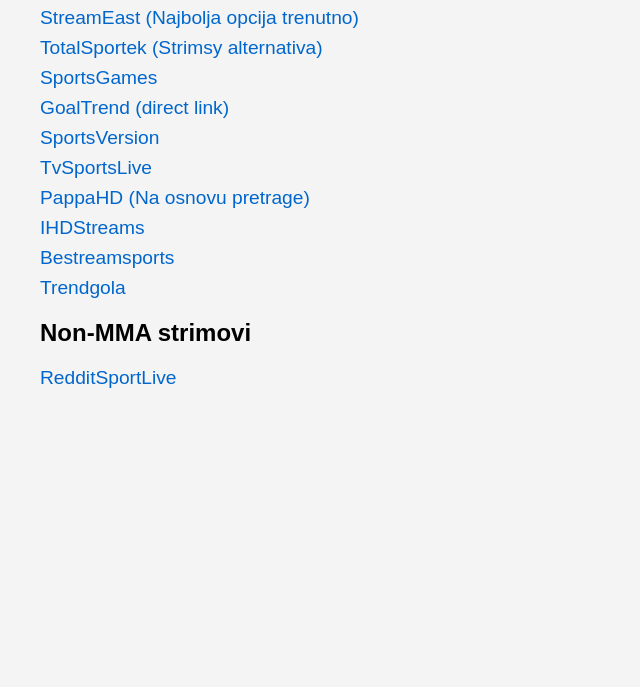
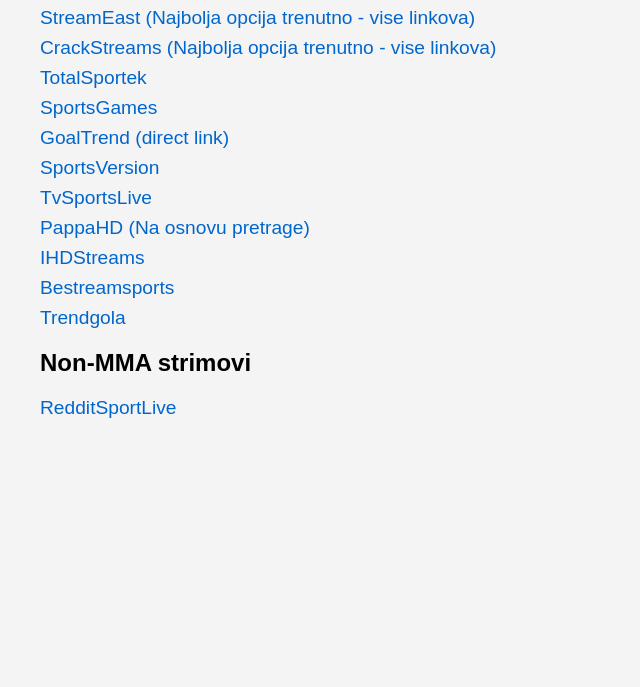
Before and after one commit to AlenkoSarenko/my-links, a plain HTML site: page index.html in a window 1280 px wide. Shown: the part 113-800 px from the top of the page, without its empty margins (0-640 px from the left). Drawn offline with Linux system fonts and the light colour scheme.

Commit message:
Update index.html

```diff
--- a/index.html
+++ b/index.html
@@ -32,8 +32,9 @@
 <body>
   <h1>Strimovi</h1>
   <ul>
-    <li><a href="https://v1.gostreameast.link/" target="_blank">StreamEast (Najbolja opcija trenutno)</a></li>
-	<li><a href="https://totalsportek.pro/" target="_blank">TotalSportek (Strimsy alternativa)</a></li>
+    <li><a href="https://v1.gostreameast.link/" target="_blank">StreamEast (Najbolja opcija trenutno - vise linkova)</a></li>
+	<li><a href="https://streamshd.pages.lat/" target="_blank">CrackStreams (Najbolja opcija trenutno - vise linkova)</a></li>
+	<li><a href="https://totalsportek.pro/" target="_blank">TotalSportek</a></li>
 	<li><a href="https://www.sportsgames.today/" target="_blank">SportsGames</a></li>
 	<li><a href="https://goaltrend.info/stre/a1.html" target="_blank">GoalTrend (direct link)</a></li>
 	<li><a href="https://sportsversion.com/safety-guide.php" target="_blank">SportsVersion</a></li>
```
